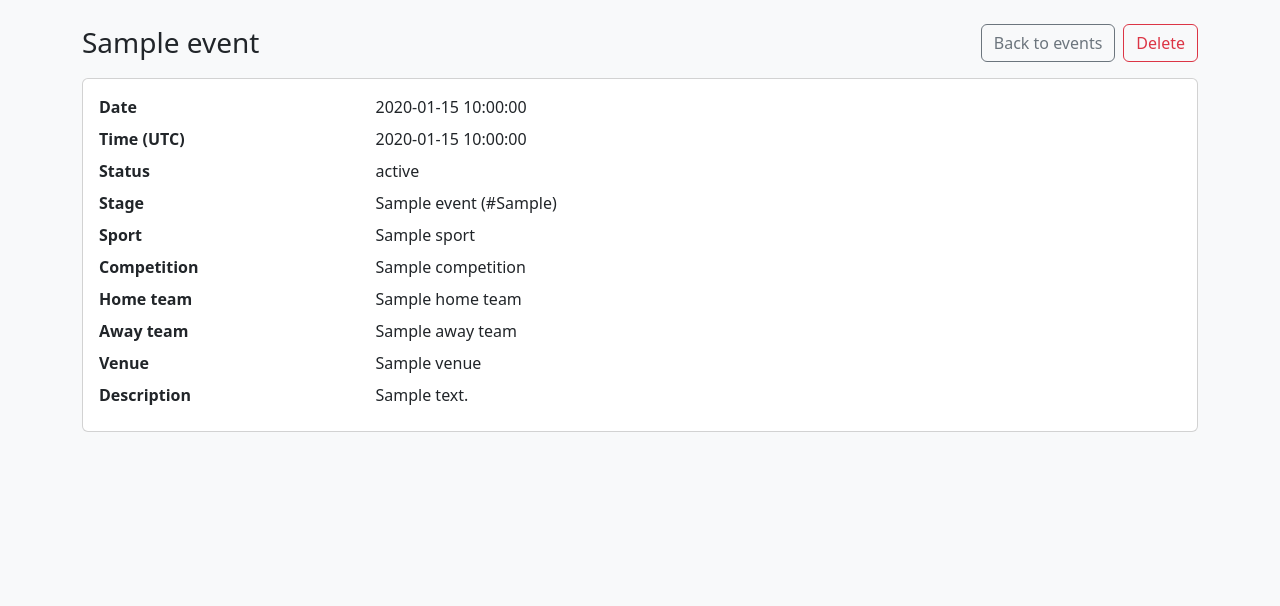
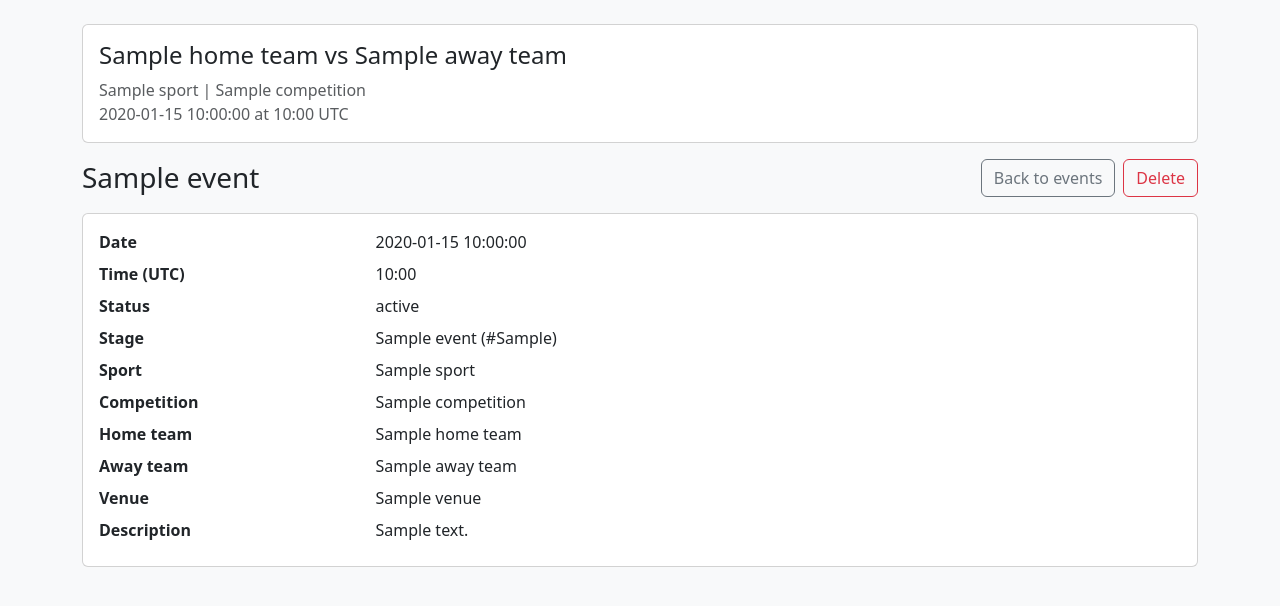
Before and after one commit to MuhammedCanOzkesemen/Arena-Event-Hub, a FastAPI app: template app/templates/events/detail.html in a window 1280 px wide. Shown: the part 56-662 px from the top of the page. Run offline with FastAPI, Linux system fonts and the light colour scheme; the template is opened without the code that fills it: most values are stand-ins (such as "Sample title", 1, 10 or a date in 2020).

Commit message:
use 24-hour time format across create form list and detail views

```diff
--- a/app/routers/api_events.py
+++ b/app/routers/api_events.py
@@ -48,7 +48,10 @@ def list_events(
 
     parsed_event_date = None
     if event_date:
-        parsed_event_date = date.fromisoformat(event_date)
+        try:
+            parsed_event_date = date.fromisoformat(event_date)
+        except ValueError as exc:
+            raise HTTPException(status_code=status.HTTP_422_UNPROCESSABLE_ENTITY, detail="Invalid event_date") from exc
 
     events = service.list_events(
         db=db,
--- a/app/routers/html_routes.py
+++ b/app/routers/html_routes.py
@@ -43,7 +43,10 @@ def events_page(
 
     parsed_event_date = None
     if event_date:
-        parsed_event_date = date.fromisoformat(event_date)
+        try:
+            parsed_event_date = date.fromisoformat(event_date)
+        except ValueError:
+            parsed_event_date = None
 
     events = service.list_events(
         db=db,
--- a/app/templates/events/detail.html
+++ b/app/templates/events/detail.html
@@ -8,6 +8,19 @@
   {% if created_success %}
   <div class="alert alert-success">Event created successfully.</div>
   {% endif %}
+  {% set display_home = event.home_team.name if event.home_team else "TBD" %}
+  {% set display_away = event.away_team.name if event.away_team else "TBD" %}
+  <div class="card mb-3">
+    <div class="card-body">
+      <div class="h4 mb-2">{{ display_home }} vs {{ display_away }}</div>
+      <div class="text-muted">
+        {{ event.sport.name if event.sport else "-" }} | {{ event.competition.name if event.competition else "-" }}
+      </div>
+      <div class="text-muted">
+        {{ event.event_date }} at {{ event.event_time_utc.strftime("%H:%M") }} UTC
+      </div>
+    </div>
+  </div>
   <div class="d-flex justify-content-between align-items-center mb-3">
     <h1 class="h3 mb-0">{{ event.title }}</h1>
     <div class="d-flex gap-2">
@@ -20,7 +33,7 @@
   <div class="card"><div class="card-body">
     <dl class="row mb-0">
       <dt class="col-sm-3">Date</dt><dd class="col-sm-9">{{ event.event_date }}</dd>
-      <dt class="col-sm-3">Time (UTC)</dt><dd class="col-sm-9">{{ event.event_time_utc }}</dd>
+      <dt class="col-sm-3">Time (UTC)</dt><dd class="col-sm-9">{{ event.event_time_utc.strftime("%H:%M") }}</dd>
       <dt class="col-sm-3">Status</dt><dd class="col-sm-9">{{ event.status }}</dd>
       <dt class="col-sm-3">Stage</dt><dd class="col-sm-9">{{ event.stage_name }} (#{{ event.stage_ordering }})</dd>
       <dt class="col-sm-3">Sport</dt><dd class="col-sm-9">{{ event.sport.name if event.sport else "-" }}</dd>
--- a/app/templates/events/index.html
+++ b/app/templates/events/index.html
@@ -44,7 +44,7 @@
     <tbody>
       {% for event in events %}
       <tr>
-        <td>{{ event.title }}</td><td>{{ event.event_date }}</td><td>{{ event.event_time_utc }}</td><td>{{ event.status }}</td>
+        <td>{{ event.title }}</td><td>{{ event.event_date }}</td><td>{{ event.event_time_utc.strftime("%H:%M") }}</td><td>{{ event.status }}</td>
         <td>{{ event.sport.name if event.sport else "-" }}</td><td>{{ event.competition.name if event.competition else "-" }}</td>
         <td>{{ event.venue.name if event.venue else "-" }}</td><td><a href="/events/{{ event.id }}" class="btn btn-sm btn-outline-dark">View</a></td>
       </tr>
@@ -53,6 +53,6 @@
   </table>
 </div>
 {% else %}
-<div class="alert alert-light border">No events found.</div>
+<div class="alert alert-light border">No events found for the selected filters</div>
 {% endif %}
 {% endblock %}
```
Also changed, not shown: app/services/event_service.py (+9 -0 lines), app/templates/events/create.html (+14 -2 lines).
